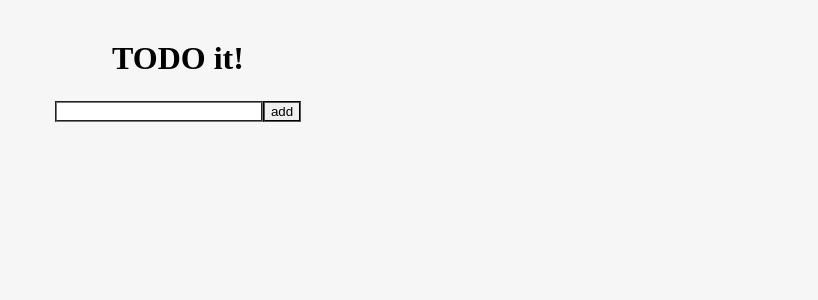
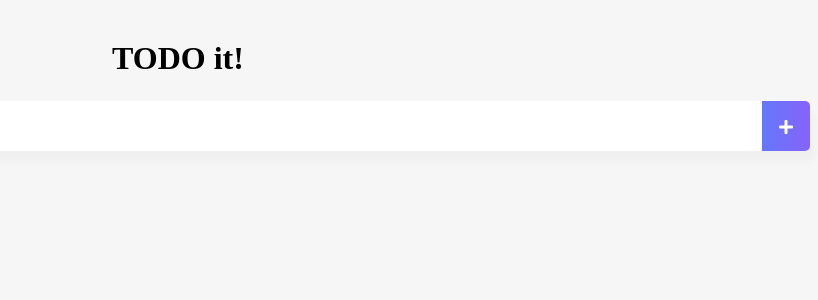
Before and after one commit to constmoon/TODO.vue, a Vue app in the folder vue-todo/: page / in a window 1280 px wide. Shown: the top 300 px of the page, without its empty margins (462-1280 px from the left). Built offline with nearby package versions, Linux system fonts and the light colour scheme.

Commit message:
save and load inputs

```diff
--- a/vue-todo/src/components/TodoInput.vue
+++ b/vue-todo/src/components/TodoInput.vue
@@ -1,8 +1,11 @@
 <template>
-    <div>
+    <div class="inputBox shadow">
         <!-- v-model="특정 데이터 속성": input에 입력된 텍스트값을 동적으로 vue instance에 맵핑 -->
-        <input type="text" v-model="newTodoItem">
-        <button v-on:click="addTodo">add</button>
+        <input type="text" v-model="newTodoItem" v-on:keyup.enter="addTodo">
+        <!-- <button v-on:click="addTodo">add</button> -->
+        <span class="addContainer" v-on:click="addTodo">
+            <i class="fas fa-plus addBtn"></i>
+        </span>
     </div>
 </template>
 
@@ -24,6 +27,30 @@ export default {
 }
 </script>
 
-<style>
+<style scoped>
+input:focus{
+    outline: none;
+}
+.inputBox{
+    background: #fff;
+    height: 50px;
+    line-height: 50px;
+    border-radius: 5px;
+}
+.inputBox input{
+    border-style: none;
+    font-size: 0.9rem;
+}
+.addContainer{
+    float: right;
+    background: linear-gradient(to right, #6478FB, #8763FB);
+    display: block;
+    width: 3rem;
+    border-radius: 0 5px 5px 0;
+}
+.addBtn{
+    color: #fff;
+    vertical-align: middle;
+}
 
 </style>
--- a/vue-todo/src/components/TodoList.vue
+++ b/vue-todo/src/components/TodoList.vue
@@ -0,0 +1,37 @@
+<template>
+  <div>
+      <ul>
+          <!-- v-bind:key => todoItem의 텍스트가 key가 되어 중복 X, v-for의 성능 가속화 -->
+          <li v-for="todoItem in todoItems" v-bind:key="todoItem">
+              {{ todoItem }}
+          </li>
+
+      </ul>
+  </div>
+</template>
+
+<script>
+export default {
+    // 로컬 스토리지에서 꺼내서 담을 데이터
+    data: function(){
+        return{
+            todoItems: []
+        }
+    },
+    // 인스턴스가 생성되자마자 호출됨
+    created: function(){
+        if(localStorage.length > 0){
+            for(var i=0; i<localStorage.length; i++){
+                // webpack dev server를 제외한 나머지들 저장
+                if(localStorage.key(i) !== 'loglevel:webpack-dev-server'){
+                    // this로 같은 인스턴스의 todoItems에 접근
+                    this.todoItems.push(localStorage.key(i));
+                }
+            }
+        }
+    }
+};
+</script>
+
+<style>
+</style>
```
